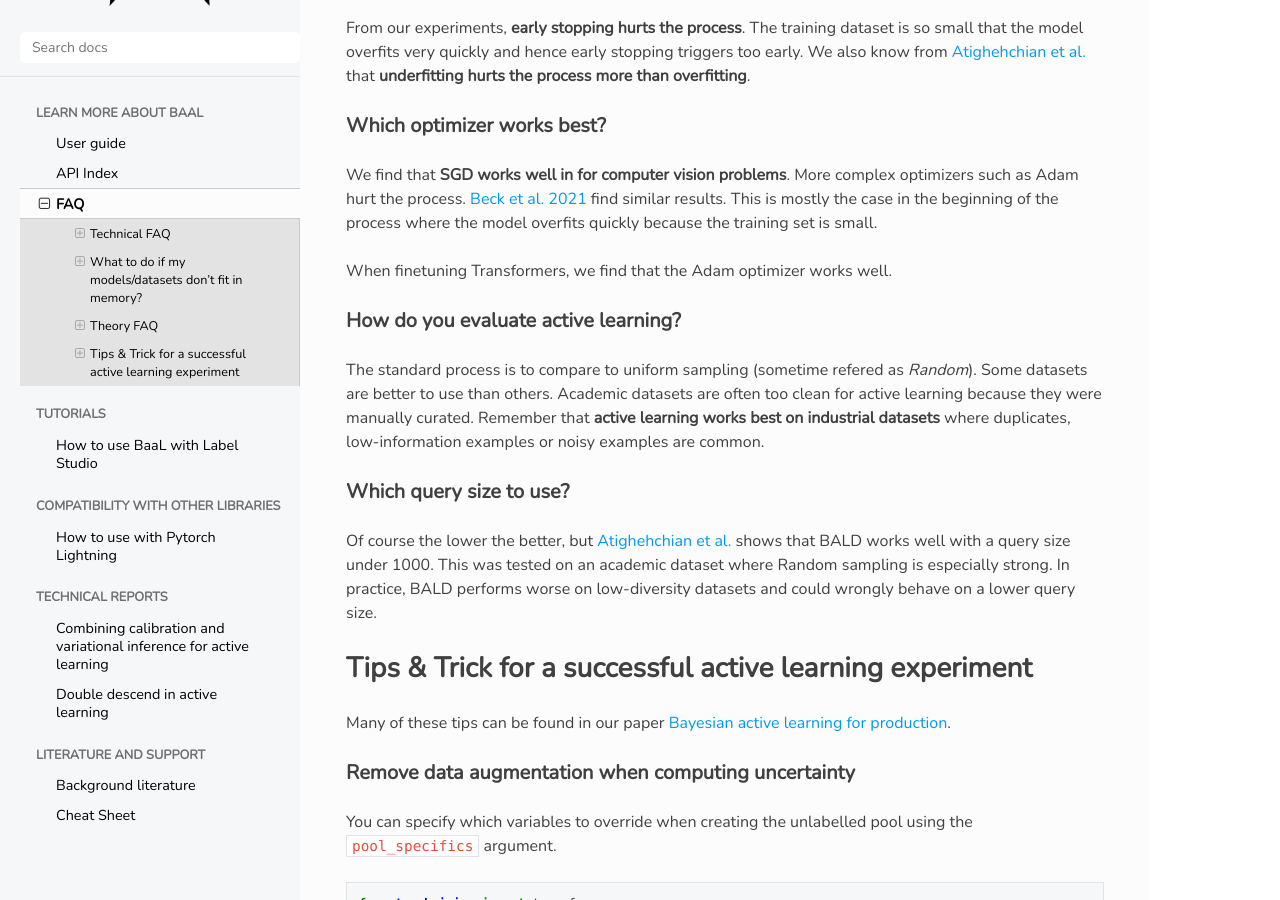
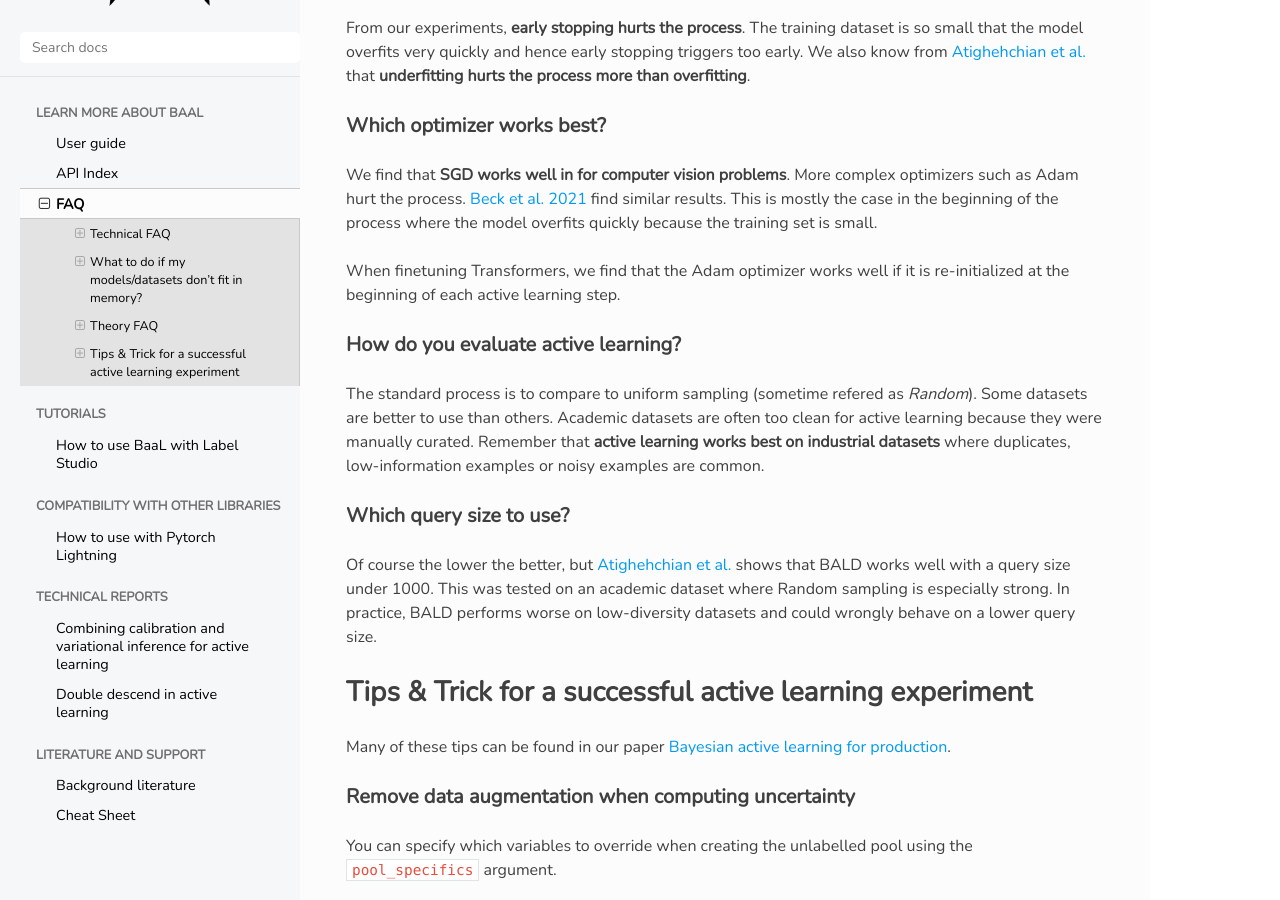
Before and after one commit to baal-org/baal, a Sphinx documentation site: the page built from docs/faq.md, in a window 1280 px wide and 900 px high, scrolled down 3153 px. Built offline with Sphinx 7.4.7 and the Read the Docs theme 2.0.0, drawn with Linux system fonts in a browser that asks for light colours; nearby versions of some CDN libraries; library files that are not in the unit come from our copies; pages that are not in the unit, such as notebooks, are missing from menus.

Commit message:
Update docs/faq.md
Co-authored-by: Parmida Atighehchian <parmidaatg@users.noreply.github.com>

```diff
--- a/docs/faq.md
+++ b/docs/faq.md
@@ -150,7 +150,7 @@ We find that **SGD works well in for computer vision problems**. More complex op
 This is mostly the case in the beginning of the process where the model overfits quickly because the training set is
 small.
 
-When finetuning Transformers, we find that the Adam optimizer works well.
+When finetuning Transformers, we find that the Adam optimizer works well if it is re-initialized at the beginning of each active learning step.
 
 ### How do you evaluate active learning?
 
```
